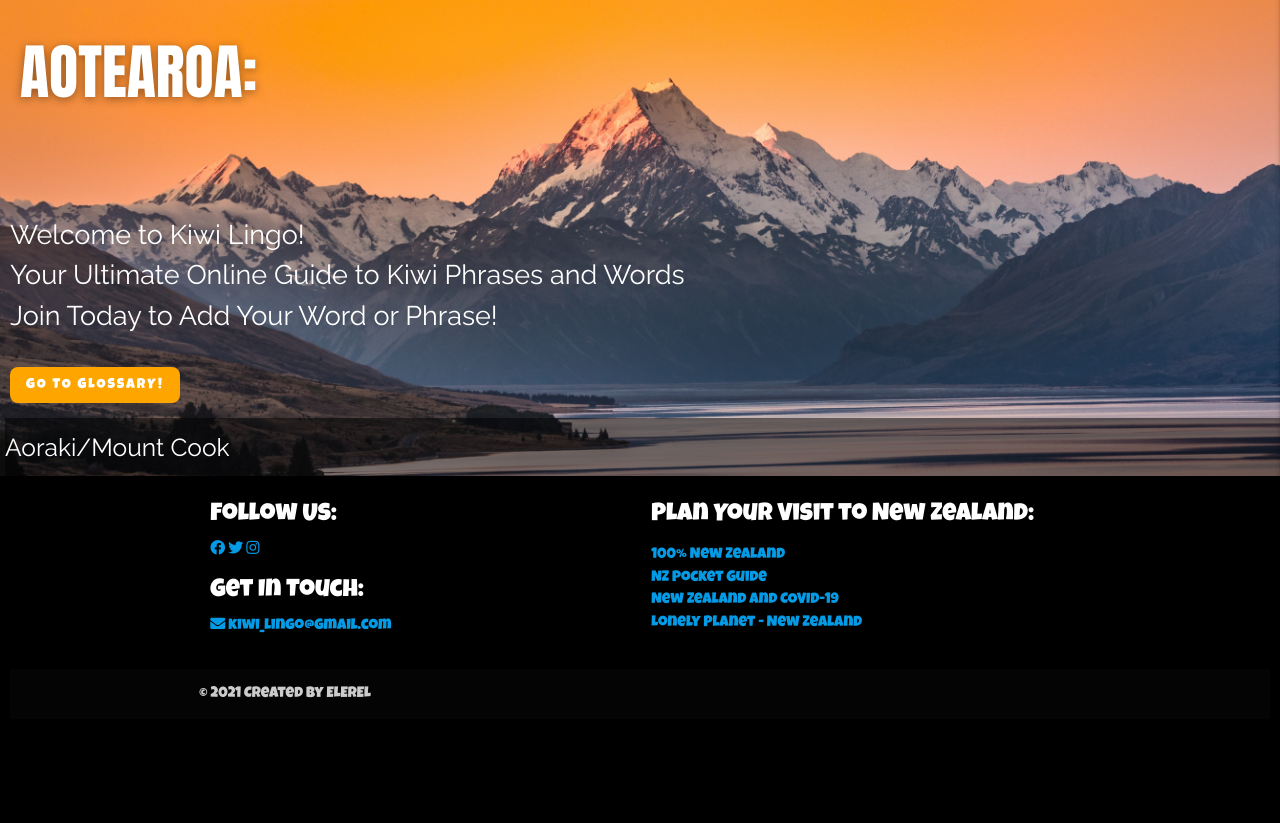
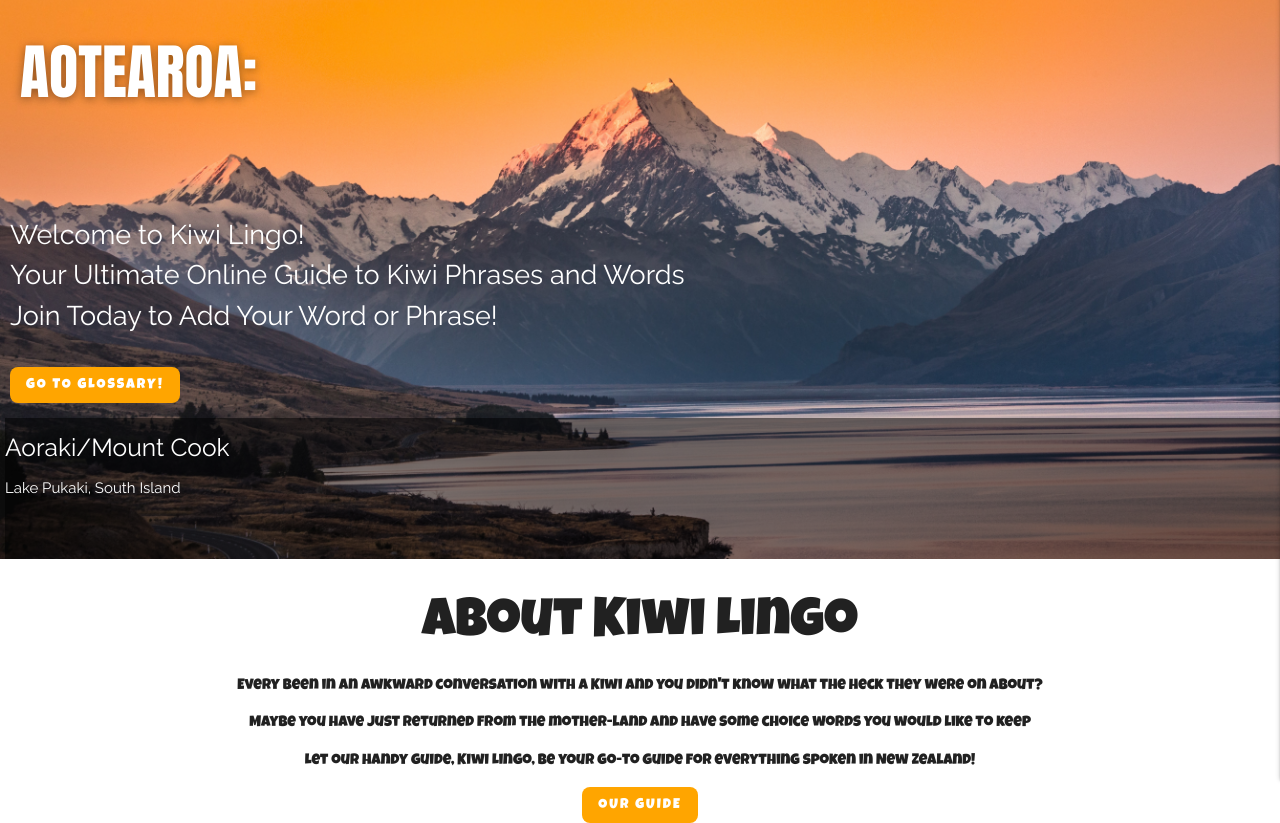
Before and after one commit to elerel/ms3-kiwi-lingo, a Flask app: page / in a window 1280 px wide. Shown: the part 81-904 px from the top of the page. Before the commit the page ends 779 px from the top, so only its background shows below. Run offline with Flask 2, Linux system fonts and the light colour scheme; some libraries are stand-ins or nearby versions; some web fonts are replaced.

Commit message:
fix: temporarily removed footer to fix bug

```diff
--- a/static/css/style.css
+++ b/static/css/style.css
@@ -64,8 +64,8 @@ nav.nav-extended .nav-wrapper {
     position: fixed;
     padding: 10px 10px 0px 10px;
     bottom: 0;
+    left: 0;
     width: 100%;
-    height: auto;
     background: black;
 }
 
--- a/templates/base.html
+++ b/templates/base.html
@@ -92,61 +92,7 @@
         {% endblock %}
     </main>
 
-    <!--Footer-->
 
-    <footer class="page-footer">
-        <div class="container">
-            <div class="row">
-                <div class="col l6 s12">
-                    <h5 class="white-text">Follow Us:</h5>
-                    <a href="https://www.facebook.com/" target="_blank" class="footer-link"><i
-                            class="fab fa-facebook"></i></a>
-                    <a href="https://www.twitter.com/" target="_blank" class="footer-link"><i
-                            class="fab fa-twitter"></i></a>
-                    <a href="https://www.instagram.com" target="_blank" class="footer-link"><i
-                            class="fab fa-instagram"></i></a>
-                    <h5>Get In Touch:</h5>
-                    <a href="mailto:elcranley@gmail.com?subject=Kiwi Lingo" class="footer-link">
-                        <i class="fas fa-envelope"></i>
-                        kiwi_lingo@gmail.com
-                    </a>
-                </div>
-                <!--Redirect Links-->
-                <div class="col s12 m6">
-                    <h5>Plan Your Visit to New Zealand:</h5>
-                    <ul>
-                        <li>
-                            <a href="https://www.newzealand.com/int/travel-guide/" target="_blank" class="footer-link">
-                                100% New Zealand
-                            </a>
-                        </li>
-                        <li>
-                            <a href="https://nzpocketguide.com/10-queenstown-travel-tips-for-first-timers/"
-                                target="_blank" class="footer-link">
-                                NZ Pocket Guide
-                            </a>
-                        </li>
-                        <li>
-                            <a href="https://covid19.govt.nz/travel-and-the-border/travel-to-new-zealand/"
-                                target="_blank" class="footer-link">
-                                New Zealand and COVID-19
-                            </a>
-                        </li>
-                        <li>
-                            <a href="https://www.lonelyplanet.com/new-zealand" target="_blank" class="footer-link">
-                                Lonely Planet - New Zealand
-                            </a>
-                        </li>
-                    </ul>
-                </div>
-            </div>
-        </div>
-        <div class="footer-copyright">
-            <div class="container">
-                © 2021 Created By ELEREL
-            </div>
-        </div>
-    </footer>
 
     <script src="https://code.jquery.com/jquery-3.6.0.min.js"
         integrity="sha256-/xUj+3OJU5yExlq6GSYGSHk7tPXikynS7ogEvDej/m4=" crossorigin="anonymous"></script>
--- a/templates/index.html
+++ b/templates/index.html
@@ -23,6 +23,21 @@
         <p>Lake Pukaki, South Island</p>
     </div>
 </div>
+
+<div class="about container center-align">
+    <h2>About Kiwi Lingo</h2>
+    <div class="description">
+        <p>
+            Every been in an awkward conversation with a Kiwi and you didn't know what the heck they were on about?
+        </p>
+        <p>
+            Maybe you have just returned from the mother-land and have some choice words you would like to keep
+        </p>
+        <p>
+            Let our handy guide, Kiwi Lingo, be your go-to guide for everything spoken in New Zealand!
+        </p>
+    </div>
+    <a href="{{ url_for('get_words') }}" class="btn waves-effect waves-light z-depth-0">Our Guide</a>
 </div>
 
 {% endblock %}
```
